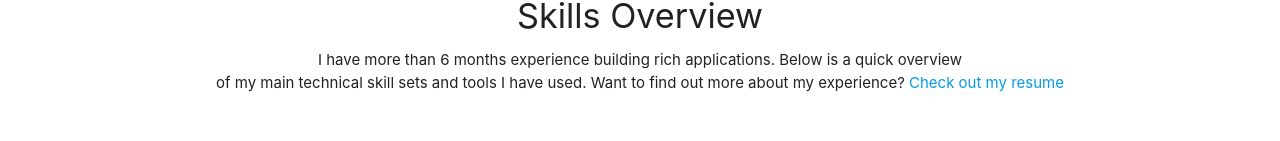
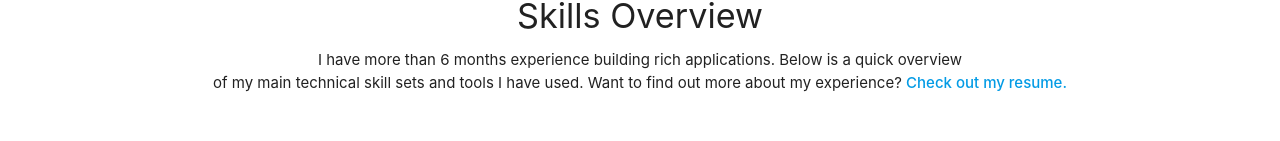
Before and after one commit to xdanielmtz/react-portfolio, a React (Create React App) app: page /#/ in a window 1280 px wide. Shown: the part 480-621 px from the top of the page. Built offline with nearby package versions, Linux system fonts and the light colour scheme.

Commit message:
edits in home

```diff
--- a/src/pages/Home/Home.jsx
+++ b/src/pages/Home/Home.jsx
@@ -22,7 +22,7 @@ const Home = () => {
         is a quick overview <br /> of my main technical skill sets and tools I
         have used. Want to find out more about my experience?{" "}
         <a href="https://docs.google.com/document/d/1Y032gC5r-Xg9yC9JL9LPpukUcwriwOar9rTpsvwfkt4/edit">
-          Check out my resume{" "}
+          <strong>Check out my resume.{" "}</strong>
         </a>
       </p>
       <br />
```
Also changed, not shown: 1 other file (tests, documents, lock files or other folders).
